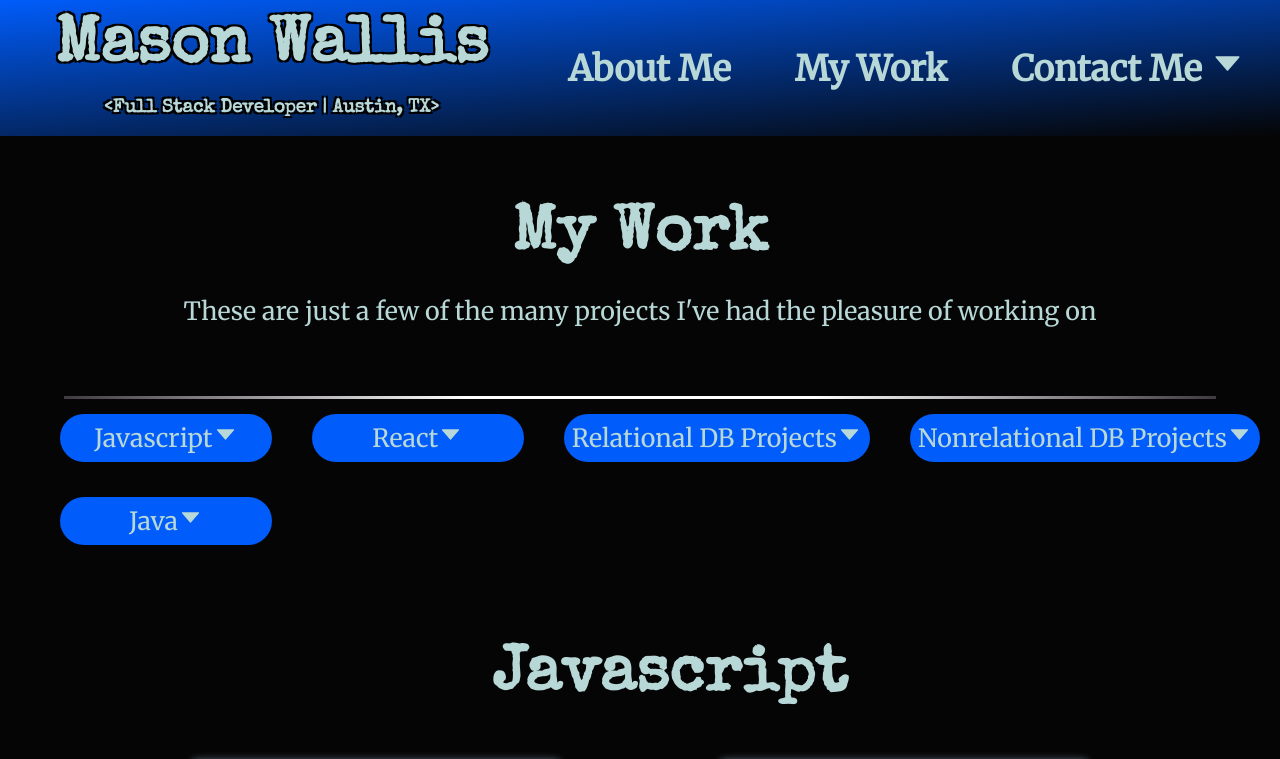
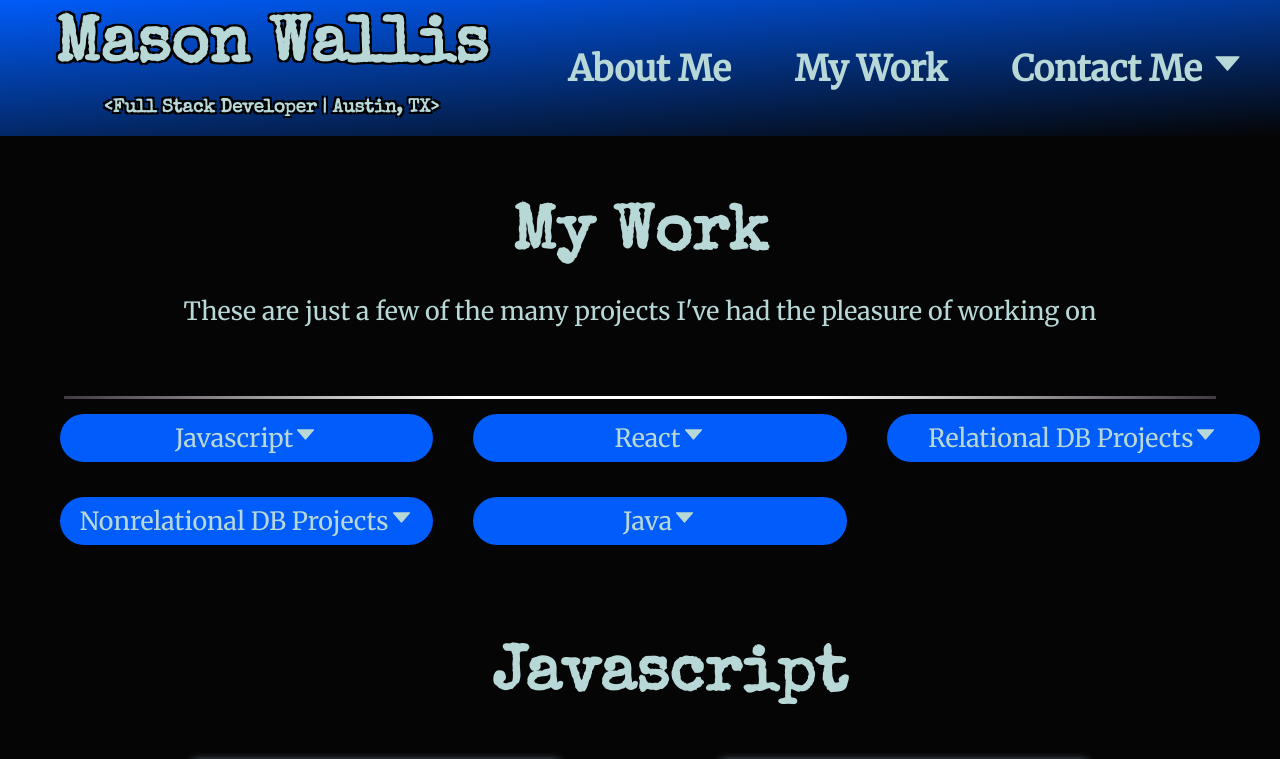
Before and after one commit to mwallis5110/Homework2, a React (Create React App) app: page /projects in a window 1280 px wide. Shown: the top 759 px of the page. Built offline with nearby package versions, Linux system fonts and the light colour scheme.

Commit message:
Fixed button spacing issue

```diff
--- a/src/components/ProjectsNav/ProjectsNav.css
+++ b/src/components/ProjectsNav/ProjectsNav.css
@@ -2,9 +2,9 @@
   margin: 0 auto;
   display: grid;
   /* Add one "1fr" for each new type of project */
-  grid-template-columns: 1fr 1fr 1fr 1fr;
-  grid-template-rows: 1fr;
-  grid-template-areas: "cardsRow cardsRow cardsRow cardsRow";
+  grid-template-columns: 1fr 1fr 1fr;
+  grid-template-rows: 1fr 1fr;
+  grid-template-areas: "cardsRow cardsRow cardsRow";
 }
 
 .cardsRow {
```
